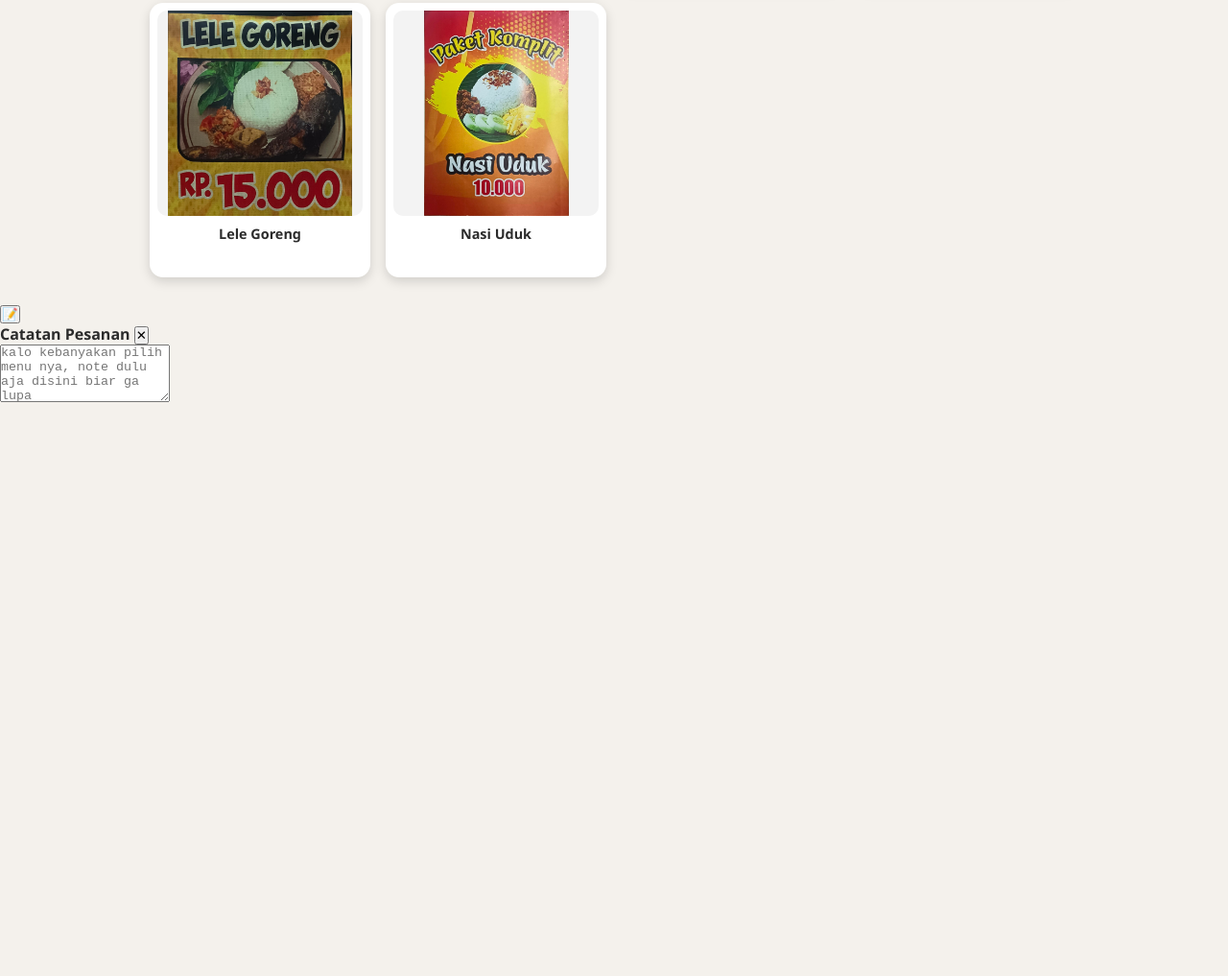
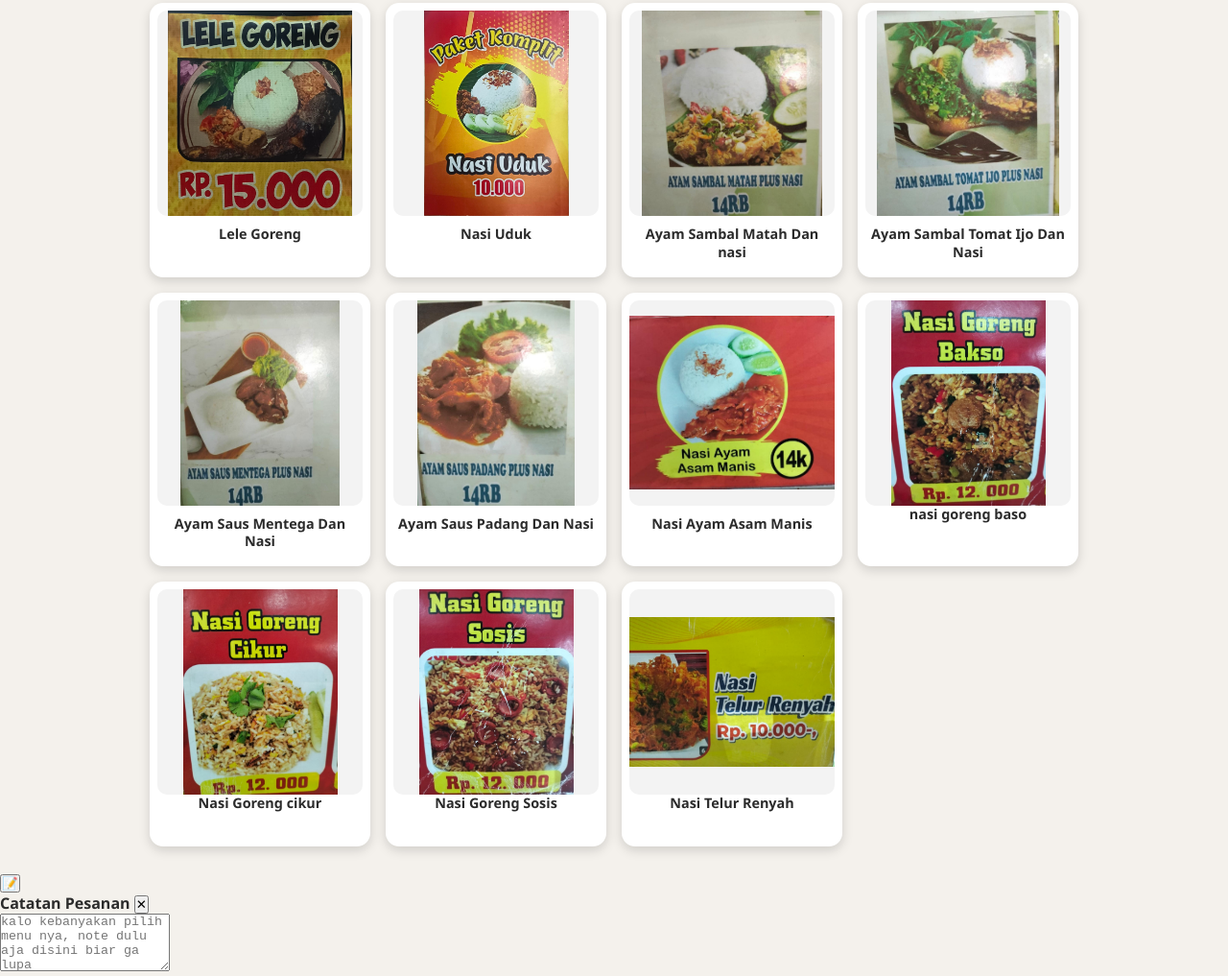
Before and after one commit to kairanzulfafairuz-cmd/Social-Project, a plain HTML site: page index.html in a window 1280 px wide. Shown: the part 1109-2126 px from the top of the page at 96% size. Before the commit the page ends 1533 px from the top, so only its background shows below. Drawn offline with Linux system fonts and the light colour scheme.

Commit message:
pembaharuan

```diff
--- a/index.html
+++ b/index.html
@@ -14,7 +14,7 @@
 <body>
 
     <header>
-        <h1>MENU</h1>
+        <h1>CHANIE</h1>
     </header>
 
     <nav class="kategori">
@@ -120,7 +120,58 @@
                     <span>Nasi Uduk</span>
                 </div>
              </div>
+
+              <div class="menu-card">
+            <img src="ayam sambal matah plus nasi.jpeg" alt="ayam sambal matah dan nasi">
+            <div class="info">
+                <span>Ayam Sambal Matah Dan nasi</span>
+            </div>
         </div>
+
+        <div class="menu-card">
+            <img src="ayam sambal tomat ijo plus nasi.jpeg" alt="ayam sambal tomat ijo dan nasi">
+            <div class="info">
+                <span>Ayam Sambal Tomat Ijo Dan Nasi</span>
+            </div>
+        </div>
+        <div class="menu-card">
+            <img src="ayam saus mentega plus nasi.jpeg" alt="ayam saus mentega dan nasi">
+            <div class="info">
+                <span>Ayam Saus Mentega Dan Nasi</span>
+            </div>
+        </div>
+        <div class="menu-card">
+            <img src="ayam saus padang plus nasi.jpeg" alt="ayamm saus padang dan nasi">
+            <div class="info">
+                <span>Ayam Saus Padang Dan Nasi</span>
+            </div>
+        </div>
+        <div class="menu-card">
+            <img src="nasi ayam asam manis.jpeg" alt="nasi ayam asam manis">
+            <div class="info">
+                <span>Nasi Ayam Asam Manis</span>
+            </div>
+        </div>
+        <div class="menu-card">
+            <img src="nasi goreng baso.jpeg" alt="nasi goreng baso">
+            <span>nasi goreng baso</span>
+        </div>
+        <div class="menu-card">
+            <img src="nasi goreng cikur.jpeg" alt="nasi goreng cikur">
+            <span>Nasi Goreng cikur</span>
+        </div>
+        <div class="menu-card">
+            <img src="nasi goreng sosi.jpeg" alt="nasi goreng sosis">
+            <span>Nasi Goreng Sosis</span>
+        </div>
+        <div class="menu-card">
+            <img src="nasi telur renyah.jpeg" alt="nasi telur renyah">
+            <span>Nasi Telur Renyah</span>
+        </div>
+
+        </div>
+
+
     </section>
 
 
```
Also changed, not shown: ayam sambal matah plus nasi.jpeg (added), ayam sambal tomat ijo plus nasi.jpeg (added), ayam saus mentega plus nasi.jpeg (added), ayam saus padang plus nasi.jpeg (added), nasi ayam asam manis.jpeg (added), nasi goreng baso.jpeg (added), nasi goreng cikur.jpeg (added), nasi goreng sosi.jpeg (added), nasi telur renyah.jpeg (added).
